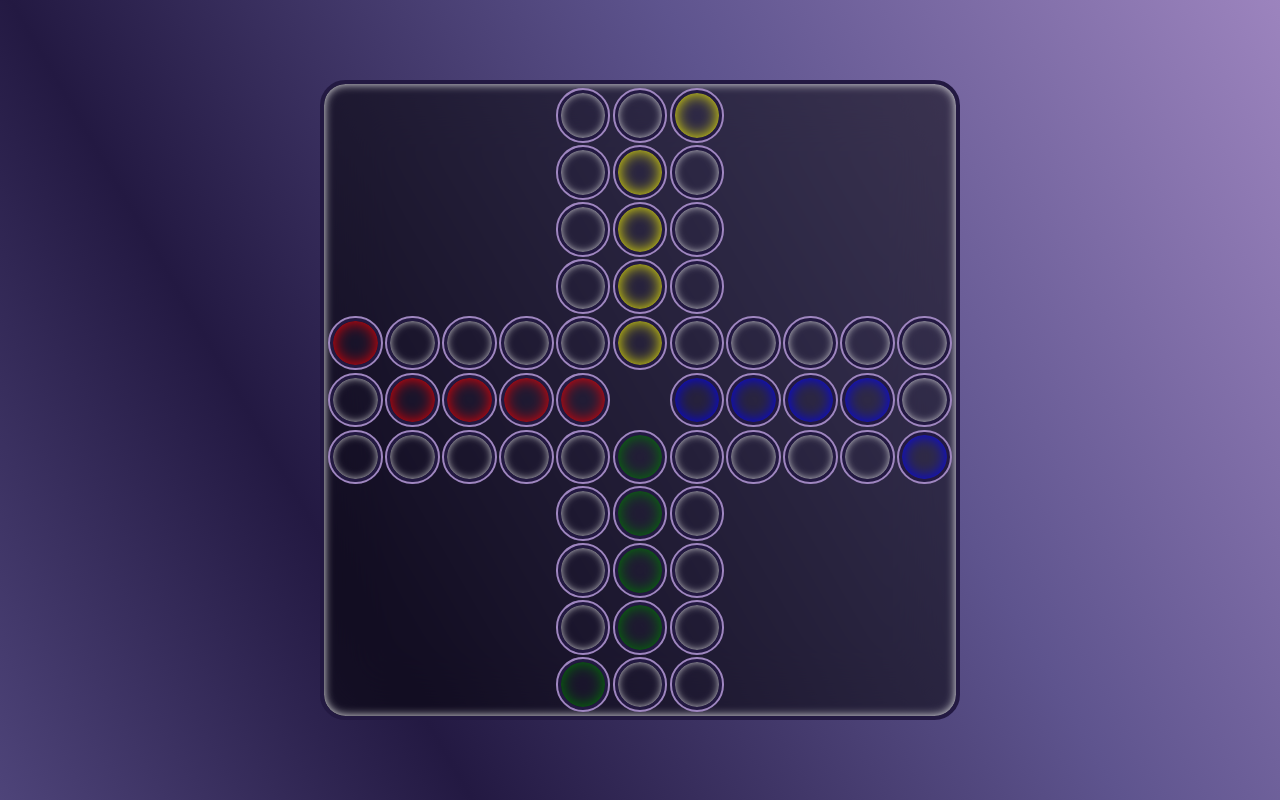
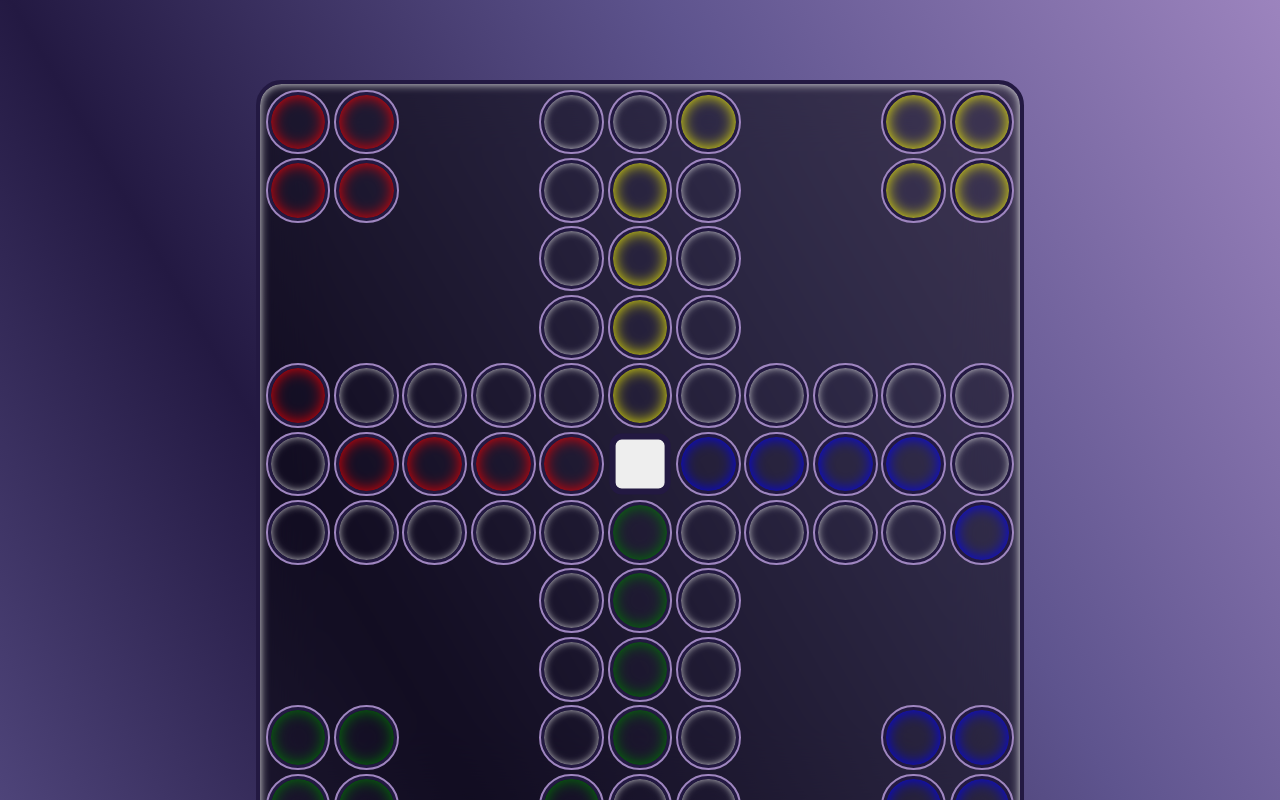
Before and after one commit to aSimpleUserOrSomeone/angular-chineese-game, an Angular app: page / in a window 1280 px wide. Built offline with nearby package versions, Linux system fonts and the light colour scheme.

Commit message:
Yea some shit but i need to make the fucking template for backend and i want to kill myself

```diff
--- a/src/app/app.component.html
+++ b/src/app/app.component.html
@@ -3,6 +3,8 @@
     <!-- Here inside components as playing fields -->
     <app-field *ngFor="let data of positions" [data]="data">
     </app-field>
+    <!-- <app-pawn></app-pawn> -->
+    <div id="dice"></div>
   </div>
 </main>
 
--- a/src/app/app.component.scss
+++ b/src/app/app.component.scss
@@ -2,7 +2,7 @@
   position: relative;
   margin: 10vh auto;
   border: 4px solid var(--black);
-  width: 50dvw;
+  width: 60dvw;
   aspect-ratio: 1;
   border-radius: min(2em, 2vw);
   background-color: rgba(0, 0, 0, 0.5);
@@ -10,3 +10,16 @@
 
   box-shadow: inset 0 0 10px 0 var(--white);
 }
+
+#dice {
+  width: 8%;
+  aspect-ratio: 1;
+  border: 0.5dvw solid var(--black);
+  border-radius: 20%;
+  background-color: var(--white);
+
+  position: absolute;
+  left: 50%;
+  top: 50%;
+  transform: translate(-50%, -50%);
+}
--- a/src/app/app.component.ts
+++ b/src/app/app.component.ts
@@ -1,13 +1,14 @@
 import { Component } from '@angular/core';
 import { RouterOutlet } from '@angular/router';
 import { FieldComponent } from './field/field.component';
+import { PawnComponent } from './pawn/pawn.component';
 import _positions from '../assets/positions.json';
 import { NgFor } from '@angular/common';
 
 @Component({
   selector: 'app-root',
   standalone: true,
-  imports: [RouterOutlet, FieldComponent, NgFor],
+  imports: [RouterOutlet, FieldComponent, PawnComponent, NgFor],
   templateUrl: './app.component.html',
   styleUrl: './app.component.scss',
 })
--- a/src/app/field/field.component.ts
+++ b/src/app/field/field.component.ts
@@ -12,6 +12,7 @@ interface fieldStyle {
   top: any;
   'box-shadow'?: any;
   'outline-color'?: any;
+  cursor?: any;
 }
 
 @Component({
@@ -39,6 +40,7 @@ export class FieldComponent {
       newStyle['outline-color'] = 'var(--white)';
     } else if (this.hasInteraction) {
       newStyle['outline-color'] = 'var(--primary2)';
+      newStyle['cursor'] = 'pointer';
     }
 
     return newStyle;
--- /dev/null
+++ b/src/app/pawn/pawn.component.html
@@ -0,0 +1 @@
+<div class="pawn"></div>
--- /dev/null
+++ b/src/app/pawn/pawn.component.scss
@@ -0,0 +1,12 @@
+.pawn {
+  width: 6.5%;
+  aspect-ratio: 1;
+  background-color: pink;
+  z-index: 1;
+  position: absolute;
+  left: 1.5%;
+  top: 1.5%;
+
+  margin: 2px;
+  border-radius: 50%;
+}
--- a/src/assets/positions.json
+++ b/src/assets/positions.json
@@ -278,5 +278,85 @@
         "color": "green",
         "leftPercent": "46%",
         "topPercent": "55%"
+    },
+    {
+        "color": "red",
+        "leftPercent": "1%",
+        "topPercent": "1%"
+    },
+    {
+        "color": "red",
+        "leftPercent": "10%",
+        "topPercent": "1%"
+    },
+    {
+        "color": "red",
+        "leftPercent": "1%",
+        "topPercent": "10%"
+    },
+    {
+        "color": "red",
+        "leftPercent": "10%",
+        "topPercent": "10%"
+    },
+    {
+        "color": "yellow",
+        "leftPercent": "82%",
+        "topPercent": "1%"
+    },
+    {
+        "color": "yellow",
+        "leftPercent": "91%",
+        "topPercent": "1%"
+    },
+    {
+        "color": "yellow",
+        "leftPercent": "82%",
+        "topPercent": "10%"
+    },
+    {
+        "color": "yellow",
+        "leftPercent": "91%",
+        "topPercent": "10%"
+    },
+    {
+        "color": "blue",
+        "leftPercent": "82%",
+        "topPercent": "82%"
+    },
+    {
+        "color": "blue",
+        "leftPercent": "91%",
+        "topPercent": "82%"
+    },
+    {
+        "color": "blue",
+        "leftPercent": "82%",
+        "topPercent": "91%"
+    },
+    {
+        "color": "blue",
+        "leftPercent": "91%",
+        "topPercent": "91%"
+    },
+    {
+        "color": "green",
+        "leftPercent": "1%",
+        "topPercent": "82%"
+    },
+    {
+        "color": "green",
+        "leftPercent": "10%",
+        "topPercent": "82%"
+    },
+    {
+        "color": "green",
+        "leftPercent": "1%",
+        "topPercent": "91%"
+    },
+    {
+        "color": "green",
+        "leftPercent": "10%",
+        "topPercent": "91%"
     }
 ]
```
Also changed, not shown: src/app/pawn/pawn.component.ts (added, +12 -0 lines), src/app/models/game-state.ts (added), src/assets/fieldorder_dev.png (added), 1 other file (tests, documents, lock files or other folders).
